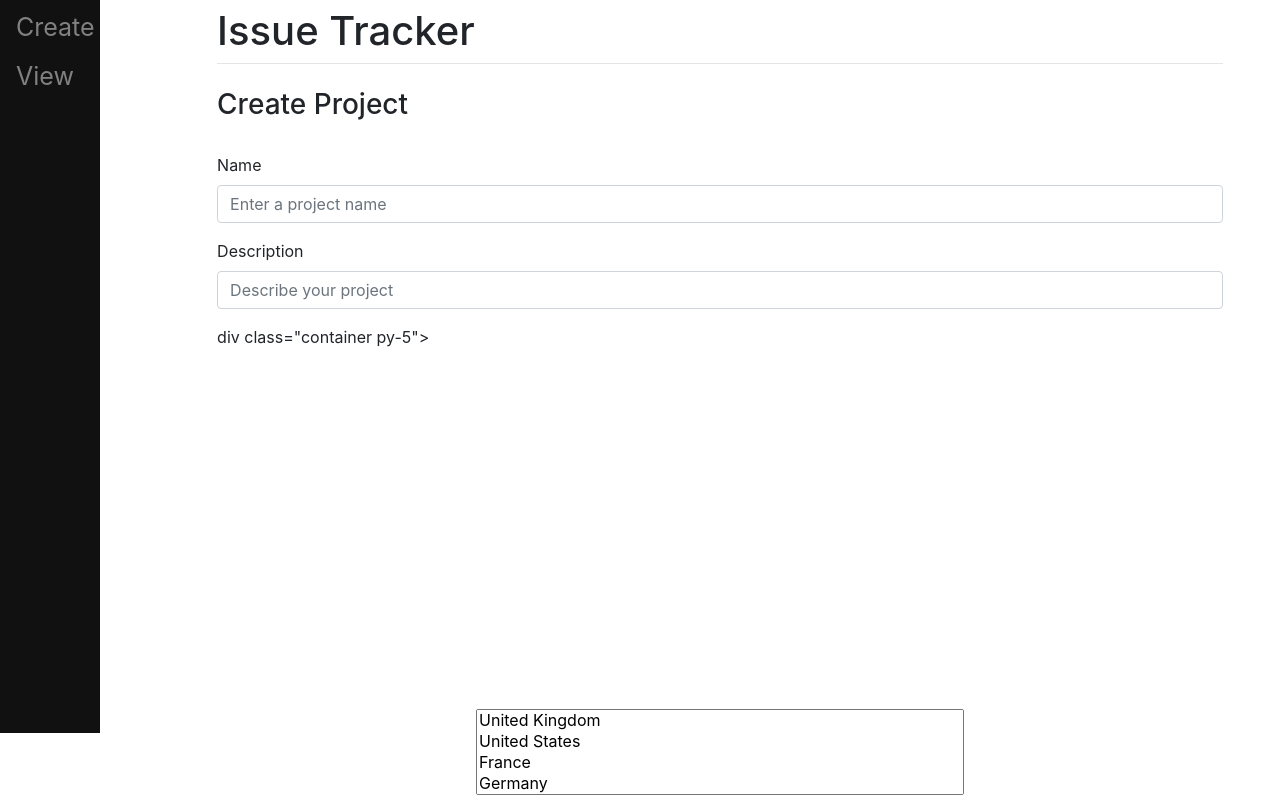
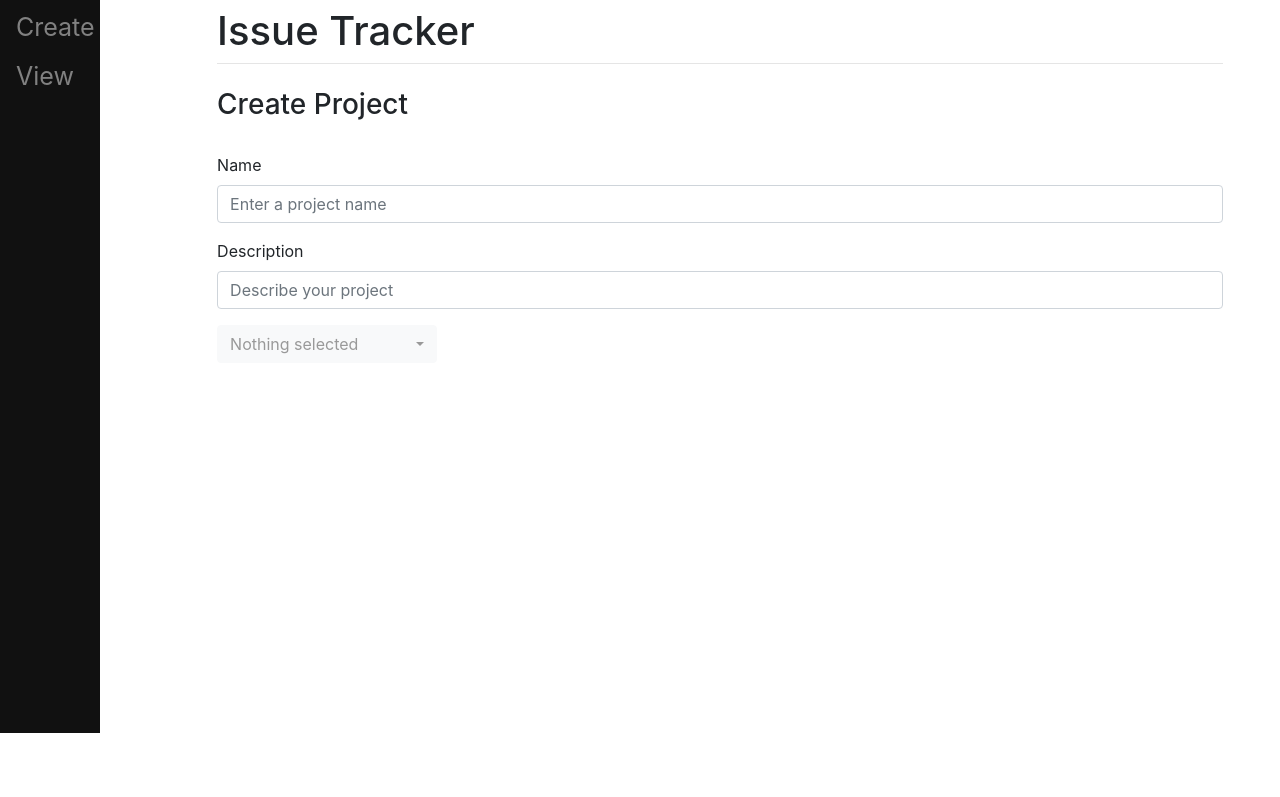
Before and after one commit to shayonghoshroy/issue-tracker, a Django app: page /project in a window 1280 px wide. Shown: the part 67-864 px from the top of the page. After the commit the page ends 800 px from the top, so only its background shows below. Run offline with Django 3.2, Linux system fonts and the light colour scheme; a user stored in the database is signed in; some libraries are stand-ins or nearby versions.

Commit message:
added bootstrap-select

```diff
--- a/mysite/main/templates/main/base.html
+++ b/mysite/main/templates/main/base.html
@@ -101,5 +101,14 @@
     <script src="https://code.jquery.com/jquery-3.3.1.slim.min.js" integrity="sha384-q8i/X+965DzO0rT7abK41JStQIAqVgRVzpbzo5smXKp4YfRvH+8abtTE1Pi6jizo" crossorigin="anonymous"></script>
     <script src="https://cdnjs.cloudflare.com/ajax/libs/popper.js/1.14.7/umd/popper.min.js" integrity="sha384-UO2eT0CpHqdSJQ6hJty5KVphtPhzWj9WO1clHTMGa3JDZwrnQq4sF86dIHNDz0W1" crossorigin="anonymous"></script>
     <script src="https://stackpath.bootstrapcdn.com/bootstrap/4.3.1/js/bootstrap.min.js" integrity="sha384-JjSmVgyd0p3pXB1rRibZUAYoIIy6OrQ6VrjIEaFf/nJGzIxFDsf4x0xIM+B07jRM" crossorigin="anonymous"></script>
+
+        <!-- Latest compiled and minified CSS -->
+    <link rel="stylesheet" href="https://cdn.jsdelivr.net/npm/bootstrap-select@1.13.14/dist/css/bootstrap-select.min.css">
+
+    <!-- Latest compiled and minified JavaScript -->
+    <script src="https://cdn.jsdelivr.net/npm/bootstrap-select@1.13.14/dist/js/bootstrap-select.min.js"></script>
+
+    <!-- (Optional) Latest compiled and minified JavaScript translation files -->
+    <script src="https://cdn.jsdelivr.net/npm/bootstrap-select@1.13.14/dist/js/i18n/defaults-*.min.js"></script>
 </body>
 </html>
--- a/mysite/main/templates/main/project.html
+++ b/mysite/main/templates/main/project.html
@@ -17,37 +17,12 @@ Project
                 <label for="exampleProjectDescription1">Description</label>
                 <input type="text" class="form-control" id="exampleDescriptionName1" aria-describedby="descriptionHelp" placeholder="Describe your project">
             </div>
-
+            <select class="selectpicker" multiple>
+                <option>Mustard</option>
+                <option>Ketchup</option>
+                <option>Relish</option>
+            </select>
         </form>
-        div class="container py-5">
-        <!-- For demo purpose -->
-        <div class="row text-center text-white mb-5 py-4">
-            <div class="col-lg-9 mx-auto">
-                <h1 class="display-4">Bootstrap 4 multiselect dropdown</h1>
-                <p class="lead mb-0">Using <a href="https://developer.snapappointments.com/bootstrap-select/" class=" text-white">
-                    <u>bootstrap select</u></a>, create a styled bootstrap 4 multiselect dropdown menu.
-                </p>
-                <p class="lead">Snippet by <a href="https://bootstrapious.com/snippets" class="text-white font-italic">
-                    <u>Bootstrapious</u></a>
-                </p>
-            </div>
-        </div><!-- End -->
-
-        <div class="row">
-            <div class="col-lg-6 mx-auto">
-                <label class="text-white mb-3 lead">Where do you live?</label>
-                <!-- Multiselect dropdown -->
-                <select multiple data-style="bg-white rounded-pill px-4 py-3 shadow-sm " class="selectpicker w-100">
-                    <option>United Kingdom</option>
-                    <option>United States</option>
-                    <option>France</option>
-                    <option>Germany</option>
-                    <option>Italy</option>
-                </select><!-- End -->
-            </div>
-        </div>
-
-</div>
     {% else %}
             <p>Login <a href="/login">here.</a></p>
     {% endif %}
--- a/mysite/main/views.py
+++ b/mysite/main/views.py
@@ -79,6 +79,7 @@ def project(response):
         return HttpResponseRedirect("/") # TODO: redirect to project view
     else:
         form = CreateNewList()
+
     return render(response, "main/project.html", {"form":form})
 
 def view(response):
--- a/mysite/mysite/settings.py
+++ b/mysite/mysite/settings.py
@@ -41,7 +41,6 @@ INSTALLED_APPS = [
     'crispy_forms',
     'main.apps.MainConfig',
     'register.apps.RegisterConfig',
-    'bootstrap_select.apps.BootstrapSelectConfig',
 ]
 
 MIDDLEWARE = [
```
